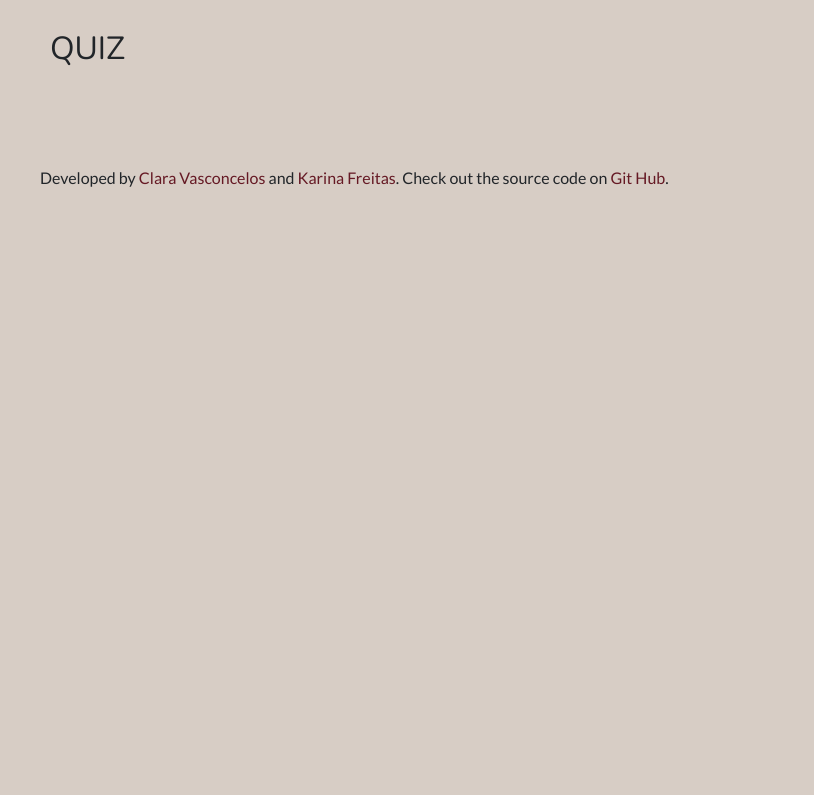
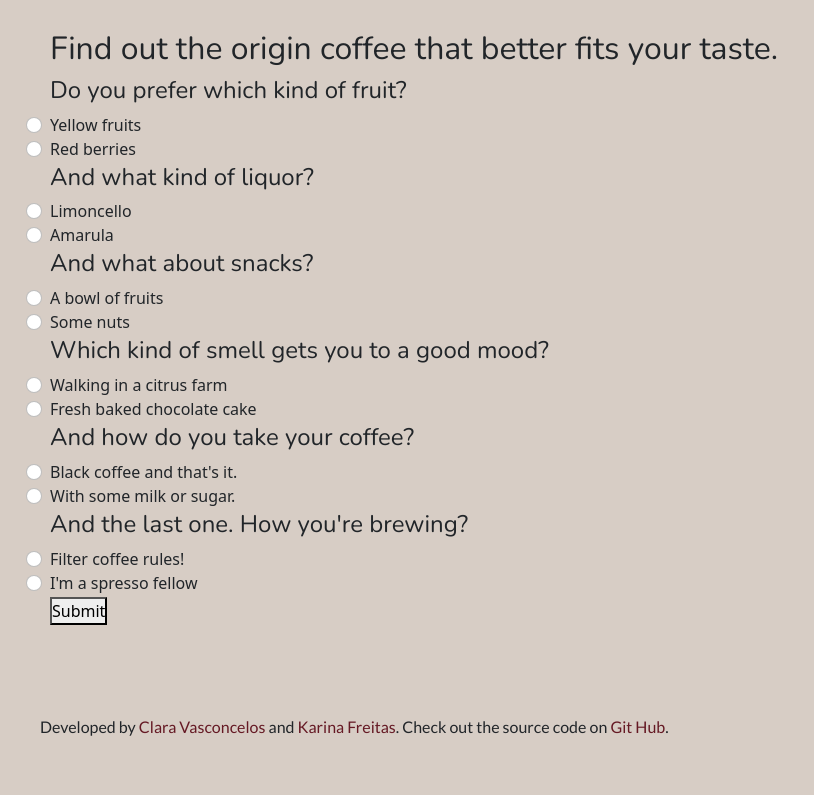
Before and after one commit to karinaglf/ironhack-project-which-coffee, a Node server app: page /quiz in a window 1280 px wide. Shown: the part 175-970 px from the top of the page, without its empty margins (0-814 px from the left). Before the commit the page ends 362 px from the top, so only its background shows below. Run offline with Node 20, Linux system fonts and the light colour scheme; some libraries are stand-ins or nearby versions.

Commit message:
create quiz logic

```diff
--- a/routes/quiz.routes.js
+++ b/routes/quiz.routes.js
@@ -1,22 +1,32 @@
 const router = require('express').Router();
 const Coffee = require('../models/Coffee.model');
+const User = require('./../models/User.model');
 
 router.get('/quiz', (req, res) => {
   res.render('quiz/quiz-form');
 });
 
-/*router.post('/quiz', (req, res) => {
-  switch (quizResult) {
-    case x:
-      // code block
-      break;
-    case y:
-      // code block
-      break;
-    default:
-    // code block
-  }
+router.post('/quiz', (req, res) => {
+  const { q_1, q_2, q_3, q_4, q_5, q_6 } = req.body;
+  const combination = q_1 + q_2 + q_3 + q_4 + q_5; // "abababa"
+
+  // console.log('combination', combination);
+
+  const dictionary = {
+    aaaaa: ['Ethiopia', 'Kenya', 'Rwanda'],
+    abaaa: ['Ethiopia'],
+    aabaa: ['Kenya', 'rwanda'],
+  };
+  const originCountries = dictionary[combination]; // dictionary["aaaaaa"]   or dictioinary.aaaaaa
+
+  Coffee.find({ originCountry: { $in: originCountries } }) //
+  .then(
+    (foundCoffees) => {
+      res.render('coffees/coffees-listing', {
+        coffeesList: foundCoffees,
+      });
+    }
+  );
 });
-*/
 
 module.exports = router;
--- a/views/quiz/quiz-form.hbs
+++ b/views/quiz/quiz-form.hbs
@@ -1 +1,97 @@
-<h2>QUIZ</h2>
+<h2>Find out the origin coffee that better fits your taste.</h2>
+
+   <div id="qbox-container">
+      <form action="/quiz" class="needs-validation" id="form-wrapper" method="post" name="form-wrapper" novalidate="">
+         <div id="steps-container">
+
+            <div class="step">
+               <h4>Do you prefer which kind of fruit?</h4>
+               <div class="form-check ps-0 q-box">
+                  <div class="q-box__question">
+                     <input class="form-check-input question__input" id="q_1_a" name="q_1" type="radio" value="a">
+                     <label class="form-check-label question__label" for="q_1_a">Yellow fruits</label>
+                  </div>
+                  <div class="q-box__question">
+                     <input class="form-check-input question__input" id="q_1_b" name="q_1" type="radio" value="b">
+                     <label class="form-check-label question__label" for="q_1_b">Red berries</label>
+                  </div>
+               </div>
+            </div>
+
+            <div class="step">
+               <h4>And what kind of liquor?</h4>
+               <div class="form-check ps-0 q-box">
+                  <div class="q-box__question">
+                     <input class="form-check-input question__input" id="q_2_a" name="q_2" type="radio" value="a">
+                     <label class="form-check-label question__label" for="q_2_a">Limoncello</label>
+                  </div>
+                  <div class="q-box__question">
+                     <input class="form-check-input question__input" id="q_2_b" name="q_2" type="radio" value="b">
+                     <label class="form-check-label question__label" for="q_2_b">Amarula</label>
+                  </div>
+               </div>
+            </div>
+
+            <div class="step">
+               <h4>And what about snacks?</h4>
+               <div class="form-check ps-0 q-box">
+                  <div class="q-box__question">
+                     <input class="form-check-input question__input" id="q_3_a" name="q_3" type="radio" value="a">
+                     <label class="form-check-label question__label" for="q_3_a">A bowl of fruits</label>
+                  </div>
+                  <div class="q-box__question">
+                     <input class="form-check-input question__input" id="q_3_b" name="q_3" type="radio" value="b">
+                     <label class="form-check-label question__label" for="q_3_b">Some nuts</label>
+                  </div>
+               </div>
+            </div>
+
+
+            <div class="step">
+               <h4>Which kind of smell gets you to a good mood?</h4>
+               <div class="form-check ps-0 q-box">
+                  <div class="q-box__question">
+                     <input class="form-check-input question__input" id="q_4_a" name="q_4" type="radio" value="a">
+                     <label class="form-check-label question__label" for="q_4_a">Walking in a citrus farm</label>
+                  </div>
+                  <div class="q-box__question">
+                     <input class="form-check-input question__input" id="q_4_b" name="q_4" type="radio" value="b">
+                     <label class="form-check-label question__label" for="q_4_b">Fresh baked chocolate cake</label>
+                  </div>
+               </div>
+            </div>
+
+            <div class="step">
+               <h4>And how do you take your coffee?</h4>
+               <div class="form-check ps-0 q-box">
+                  <div class="q-box__question">
+                     <input class="form-check-input question__input" id="q_5_a" name="q_5" type="radio" value="a">
+                     <label class="form-check-label question__label" for="q_5_a">Black coffee and that's it.</label>
+                  </div>
+                  <div class="q-box__question">
+                     <input class="form-check-input question__input" id="q_5_b" name="q_5" type="radio" value="b">
+                     <label class="form-check-label question__label" for="q_5_b">With some milk or sugar.</label>
+                  </div>
+               </div>
+            </div>
+
+            <div class="step">
+               <h4>And the last one. How you're brewing?</h4>
+               <div class="form-check ps-0 q-box">
+                  <div class="q-box__question">
+                     <input class="form-check-input question__input" id="q_6_a" name="q_6" type="radio" value="a">
+                     <label class="form-check-label question__label" for="q_6_a">Filter coffee rules!</label>
+                  </div>
+                  <div class="q-box__question">
+                     <input class="form-check-input question__input" id="q_6_b" name="q_6" type="radio" value="b">
+                     <label class="form-check-label question__label" for="q_6_b">I'm a spresso fellow</label>
+                  </div>
+               </div>
+            </div>
+
+         <div id="q-box__buttons">
+            <button id="submit-btn" type="submit">Submit</button>
+         </div>
+         </div>
+      </form>
+   </div>
```
Also changed, not shown: views/quiz/quiz-result.hbs (+16 -0 lines).
